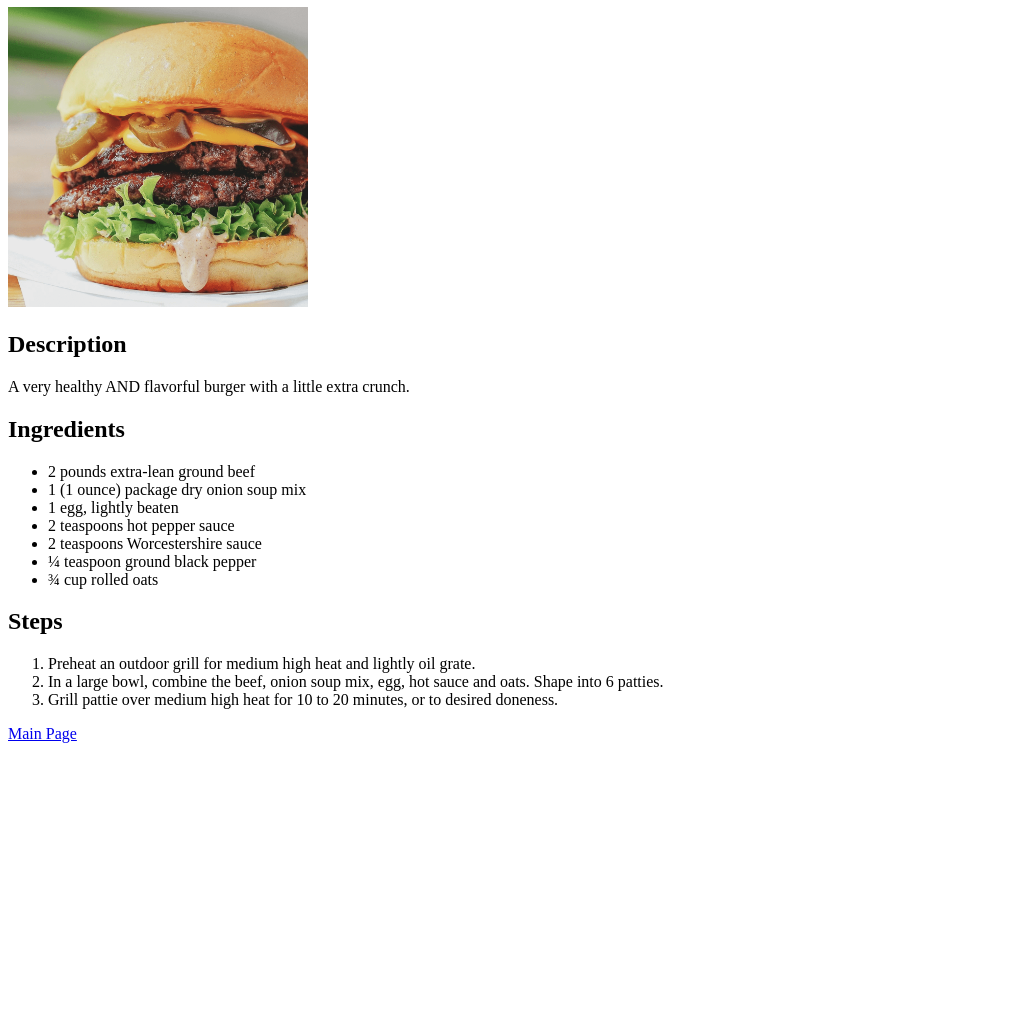
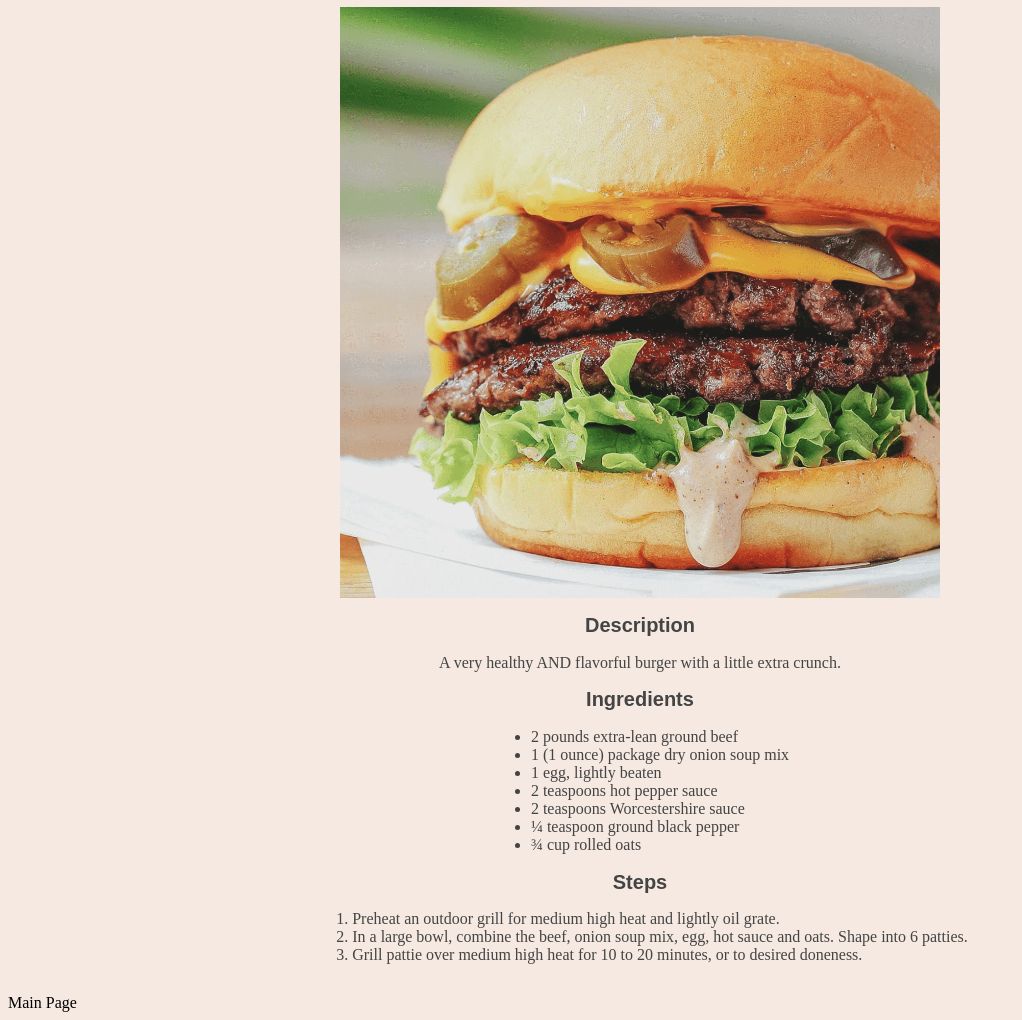
Before and after one commit to HopeAm-11/odin-recipes, a plain HTML site: page recipes/burger.html in a window 1280 px wide. Shown: the part 73-1093 px from the top of the page, without its empty margins (0-1022 px from the left). Before the commit the page ends 824 px from the top, so only its background shows below. Drawn offline with Linux system fonts and the light colour scheme.

Commit message:
added CSS

```diff
--- a/css/style.css
+++ b/css/style.css
@@ -1,26 +1,29 @@
-body{
+body {
     background-color: rgb(245, 233, 225);
-color:rgb(68, 68, 68);
+    color: rgb(68, 68, 68);
 
 }
 
-.heading, .para, .list{
+.heading,
+.para,
+.list {
     text-align: center;
 
 }
-.heading{
+
+.heading {
     font-family: 'Oswald', sans-serif;
 }
 
-img{
+img {
     display: block;
-width:600px;
+    width: 600px;
     height: auto;
     margin: auto;
 
 }
 
-.para{
+.para {
     font: bold 20px "Raleway", sans-serif;
 }
 
@@ -31,22 +34,40 @@ margin: auto;
     outline: none;
     text-decoration: none;
     list-style-type: none;
-    padding:2px 1px 0;
+    padding: 2px 1px 0;
     text-align-last: center;
     margin: 10px;
     font-size: 15px;
 
 }
 
-
-
-a:link, a:visited {
-    background-color: #f44336;
-    color: white;
+a:link,
+a:visited {
+    color: rgb(0, 0, 0);
     text-align: center;
     text-decoration: none;
 }
 
-  a:hover, a:active {
-    background-color: red;
+a:hover,
+a:active {
+    background-color: rgb(233, 125, 125);
 }
+
+.center {
+    text-align: center;
+}
+
+ul,
+ol {
+    display: table;
+    margin: 0 auto;
+}
+
+ol {
+    margin-bottom: 30px;
+}
+
+.cass-img {
+    width: 400px;
+    height: auto;
+}
--- a/recipes/burger.html
+++ b/recipes/burger.html
@@ -5,18 +5,20 @@
     <meta charset="UTF-8">
     <meta name="viewport" content="width=device-width, initial-scale=1.0">
     <title>Burger Recipes</title>
+    <link rel="stylesheet" href="../css/style.css">
 </head>
 
-<body>
-    <h1 id="top">Burger Recipe</h1>
+<body class="burger">
+    <h1 id="top" class="heading">Burger Recipe</h1>
     <img src="images/burger.png" alt="a picture of a burger" width="300px" height="300px">
-    <h2>Description</h2>
-    <p>
+    <h2 class="center para">Description</h2>
+    <p class="center sub-text">
 
         A very healthy AND flavorful burger with a little extra crunch.
     </p>
-    <h2>Ingredients</h2>
-    <ul>
+    <h2 class="center para">Ingredients</h2>
+    <div>
+    <ul calss="sub-text">
         <li>2 pounds extra-lean ground beef </li>
         <li>1 (1 ounce) package dry onion soup mix </li>
         <li> 1 egg, lightly beaten </li>
@@ -25,7 +27,8 @@
         <li>¼ teaspoon ground black pepper </li>
         <li>¾ cup rolled oats </li>
     </ul>
-    <h2>Steps</h2>
+</div>
+    <h2 class="center para">Steps</h2>
 
     <ol>
         <li>Preheat an outdoor grill for medium high heat and lightly oil grate.
@@ -35,7 +38,7 @@
         <li>Grill pattie over medium high heat for 10 to 20 minutes, or to desired doneness.
         </li>
     </ol>
-    <a href="../index.html">Main Page</a>
+    <a class="home" href="../index.html">Main Page</a>
 
 </body>
 
```
Also changed, not shown: recipes/casserole.html (+8 -7 lines), recipes/noodle.html (+8 -7 lines), 1 other file. Lines whose indentation alone changed are shown as unchanged.
